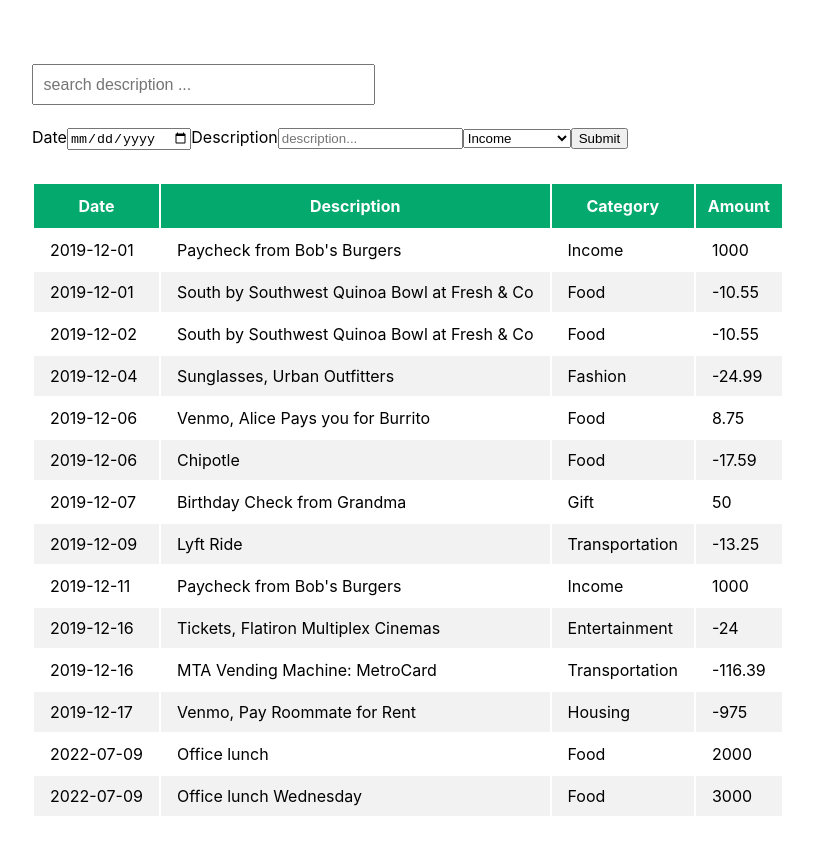
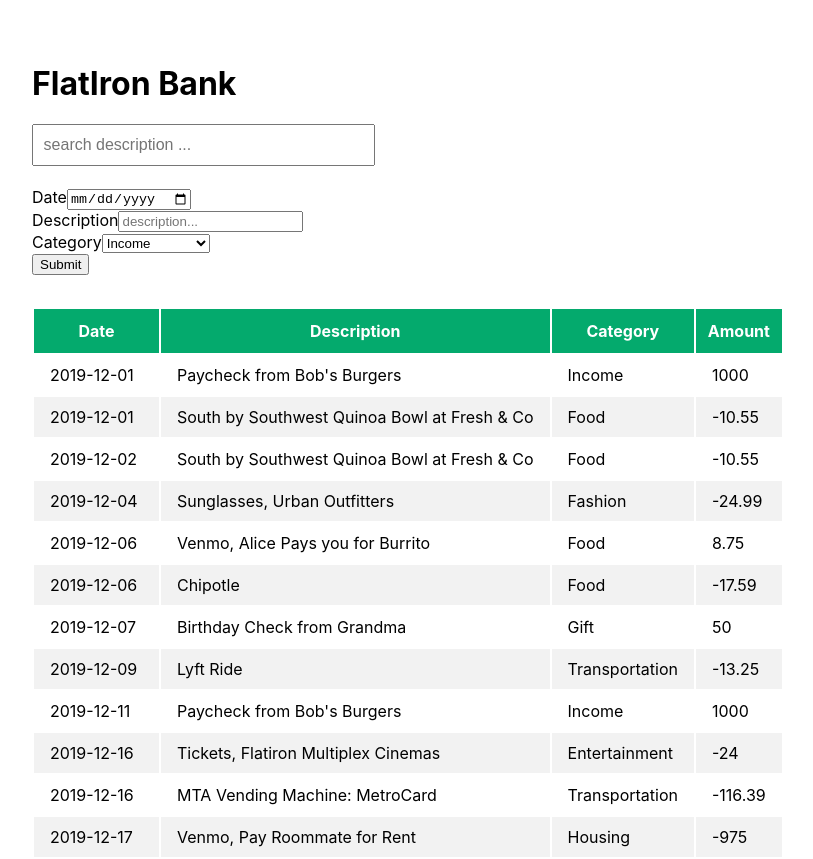
Before and after one commit to arnold-aswan/Bank-Of-Flatiron, a React (Create React App) app: page / in a window 1280 px wide. Shown: the top 859 px of the page, without its empty margins (32-845 px from the left). Built offline with nearby package versions, Linux system fonts and the light colour scheme; data requests are answered from the project's data file.

Commit message:
added classNames on form

```diff
--- a/src/App.js
+++ b/src/App.js
@@ -58,6 +58,7 @@ function App() {
 
   return (
     <div className="App">
+      <h1>FlatIron Bank</h1>
       <input
         className="search"
         type="text"
@@ -68,8 +69,12 @@ function App() {
       <h1>{search}</h1>
 
       <form onSubmit={handleSubmit}>
+        <div className="form-control">
           <label htmlFor="date">Date</label>
           <input type="date" name="date" onChange={handleFormData} />
+        </div>
+
+        <div className="form-control">
           <label htmlFor="description">Description</label>
           <input
             type="text"
@@ -77,12 +82,16 @@ function App() {
             placeholder="description..."
             onChange={handleFormData}
           />
-        <select onChange={handleFormData}>
+        </div>
+        <div className="form-control">
+          <label htmlFor="category">Category</label>
+          <select name="category" onChange={handleFormData}>
             {transaction.map((item) => {
               return <option key={item.id}>{item.category}</option>;
             })}
           </select>
-        <input type="submit" />
+        </div>
+        <input className="btn" type="submit" />
       </form>
 
       <table>
```
Lines whose indentation alone changed are shown as unchanged.
